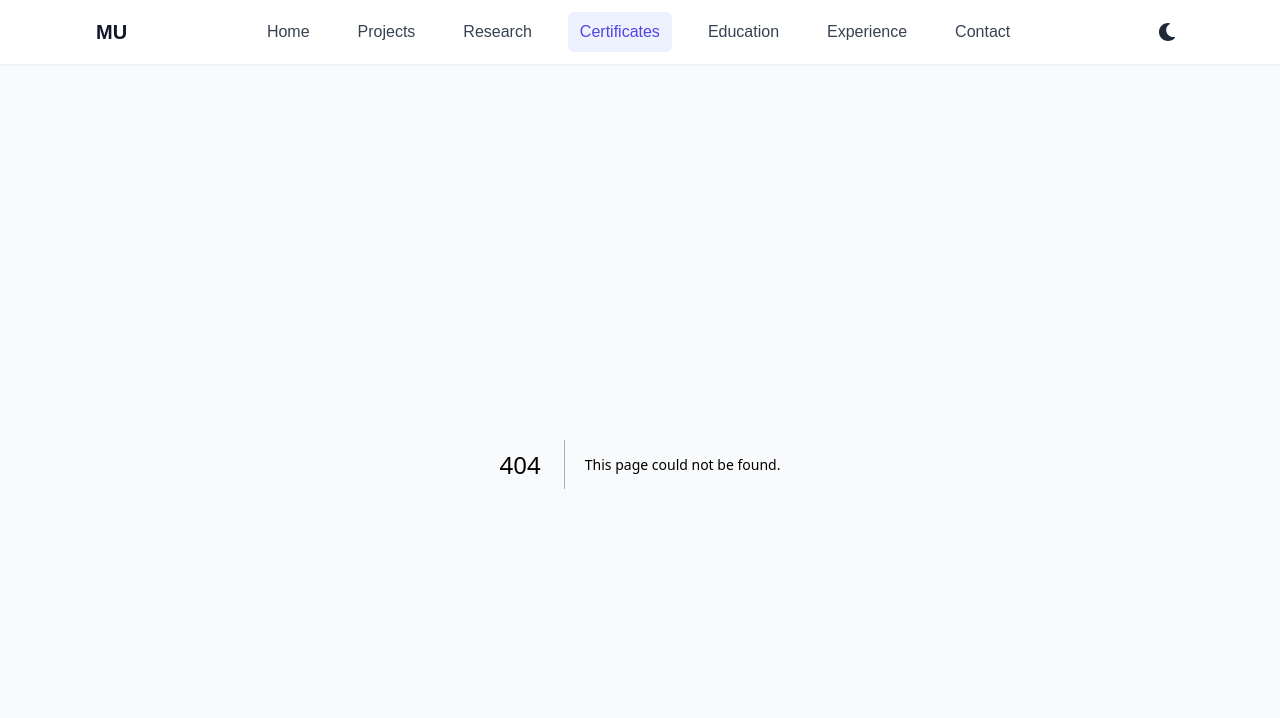
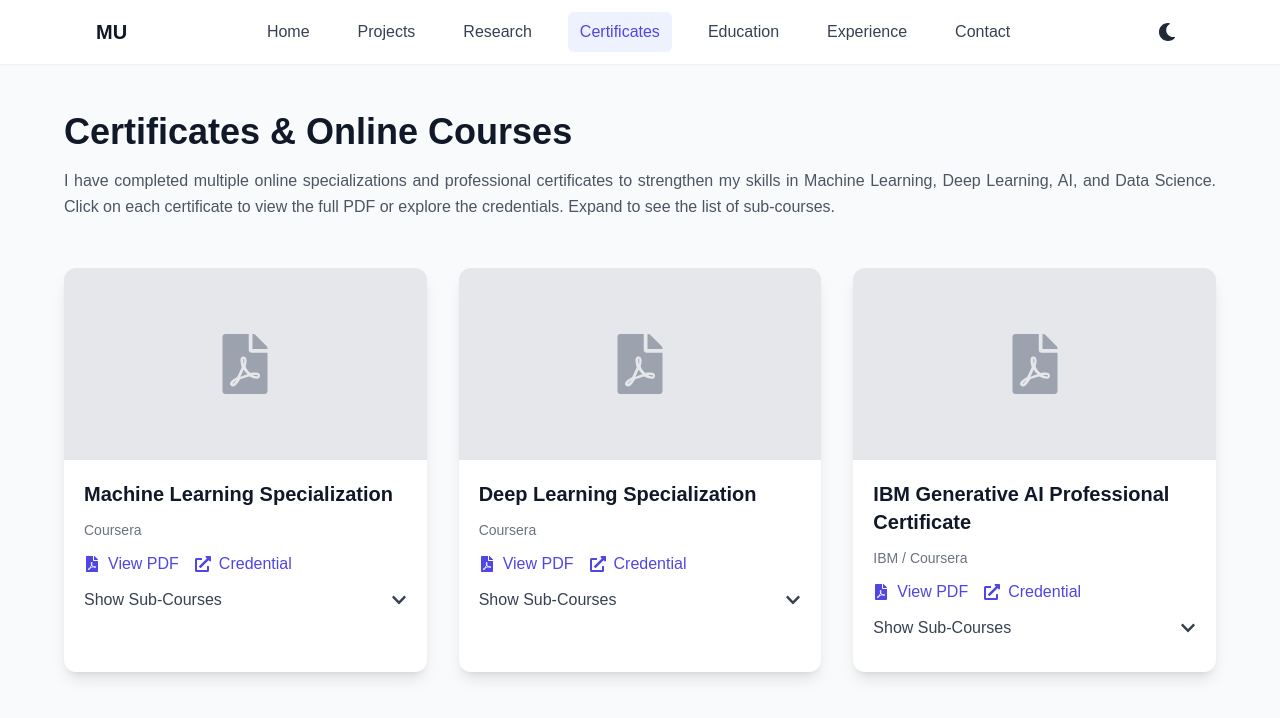
Before and after one commit to Mahir-Uddin0/portfolio_website, a Next.js app: page /certificates in a window 1280 px wide. Before the commit this address had no page. Shown: the top 718 px of the page. Built offline with nearby package versions, Linux system fonts and the light colour scheme.

Commit message:
draft certificates section

```diff
--- /dev/null
+++ b/pages/certificates.js
@@ -0,0 +1,130 @@
+import { useState } from "react";
+import { FaFilePdf, FaExternalLinkAlt, FaChevronDown, FaChevronUp } from "react-icons/fa";
+
+const certificatesData = [
+  {
+    title: "Machine Learning Specialization",
+    platform: "Coursera",
+    pdfLink: "/certificates/ml_specialization.pdf",
+    credentialLink: "https://coursera.org/verify/ML123",
+    subCourses: [
+      "Supervised Machine Learning",
+      "Advanced Regression Models",
+      "Unsupervised Learning and Clustering",
+      "Capstone Project",
+    ],
+  },
+  {
+    title: "Deep Learning Specialization",
+    platform: "Coursera",
+    pdfLink: "/certificates/dl_specialization.pdf",
+    credentialLink: "https://coursera.org/verify/DL456",
+    subCourses: [
+      "Neural Networks and Deep Learning",
+      "Improving Deep Neural Networks",
+      "Structuring ML Projects",
+      "Convolutional Neural Networks",
+      "Sequence Models",
+    ],
+  },
+  {
+    title: "IBM Generative AI Professional Certificate",
+    platform: "IBM / Coursera",
+    pdfLink: "/certificates/ibm_genai.pdf",
+    credentialLink: "https://coursera.org/verify/IBM789",
+    subCourses: [
+      "Introduction to Generative AI",
+      "GenAI Application Development",
+      "Prompt Engineering",
+      "AI Ethics and Governance",
+    ],
+  },
+];
+
+export default function Certificates() {
+  const [expandedIndex, setExpandedIndex] = useState(null);
+
+  const toggleExpand = (index) => {
+    setExpandedIndex(expandedIndex === index ? null : index);
+  };
+
+  return (
+    <main className="min-h-screen py-12 px-6 md:px-12 bg-gray-50 dark:bg-gray-900 transition-colors">
+      {/* Header */}
+      <section className="max-w-6xl mx-auto text-center md:text-left mb-12">
+        <h1 className="text-3xl md:text-4xl font-bold text-gray-900 dark:text-white">
+          Certificates & Online Courses
+        </h1>
+        <p className="mt-4 text-gray-600 dark:text-gray-400 leading-relaxed text-justify">
+          I have completed multiple online specializations and professional certificates to strengthen my skills
+          in Machine Learning, Deep Learning, AI, and Data Science. Click on each certificate to view the full PDF
+          or explore the credentials. Expand to see the list of sub-courses.
+        </p>
+      </section>
+
+      {/* Certificates Grid */}
+      <section className="max-w-6xl mx-auto grid grid-cols-1 md:grid-cols-2 lg:grid-cols-3 gap-8">
+        {certificatesData.map((cert, index) => (
+          <div
+            key={index}
+            className="bg-white dark:bg-gray-800 rounded-xl shadow-lg overflow-hidden hover:shadow-2xl transition-shadow duration-300"
+          >
+            {/* Certificate Thumbnail */}
+            <a href={cert.pdfLink} target="_blank" rel="noreferrer">
+              <div className="h-48 w-full bg-gray-200 dark:bg-gray-700 flex items-center justify-center text-gray-400 dark:text-gray-300 text-6xl">
+                <FaFilePdf />
+              </div>
+            </a>
+
+            {/* Certificate Info */}
+            <div className="p-5 space-y-3">
+              <h2 className="text-xl font-semibold text-gray-900 dark:text-white">{cert.title}</h2>
+              <p className="text-gray-500 dark:text-gray-400 text-sm">{cert.platform}</p>
+
+              {/* Links */}
+              <div className="flex items-center gap-4 mt-2">
+                <a
+                  href={cert.pdfLink}
+                  target="_blank"
+                  rel="noreferrer"
+                  className="flex items-center gap-2 text-indigo-600 dark:text-indigo-400 font-medium hover:underline transition"
+                >
+                  <FaFilePdf /> View PDF
+                </a>
+                <a
+                  href={cert.credentialLink}
+                  target="_blank"
+                  rel="noreferrer"
+                  className="flex items-center gap-2 text-indigo-600 dark:text-indigo-400 font-medium hover:underline transition"
+                >
+                  <FaExternalLinkAlt /> Credential
+                </a>
+              </div>
+
+              {/* Expandable Sub-courses */}
+              <button
+                onClick={() => toggleExpand(index)}
+                className="flex items-center justify-between w-full mt-3 text-gray-700 dark:text-gray-300 font-medium hover:text-indigo-600 dark:hover:text-indigo-400 transition"
+              >
+                {expandedIndex === index ? "Hide Sub-Courses" : "Show Sub-Courses"}
+                {expandedIndex === index ? <FaChevronUp /> : <FaChevronDown />}
+              </button>
+
+              <div
+                className={`overflow-hidden transition-max-height duration-300 ease-in-out ${
+                  expandedIndex === index ? "max-h-60 mt-2" : "max-h-0"
+                }`}
+              >
+                <ul className="list-disc list-inside text-gray-700 dark:text-gray-300 text-sm space-y-1">
+                  {cert.subCourses.map((sub, subIndex) => (
+                    <li key={subIndex}>{sub}</li>
+                  ))}
+                </ul>
+              </div>
+            </div>
+          </div>
+        ))}
+      </section>
+    </main>
+  );
+}
```
Also changed, not shown: 1 other file (tests, documents, lock files or other folders).
